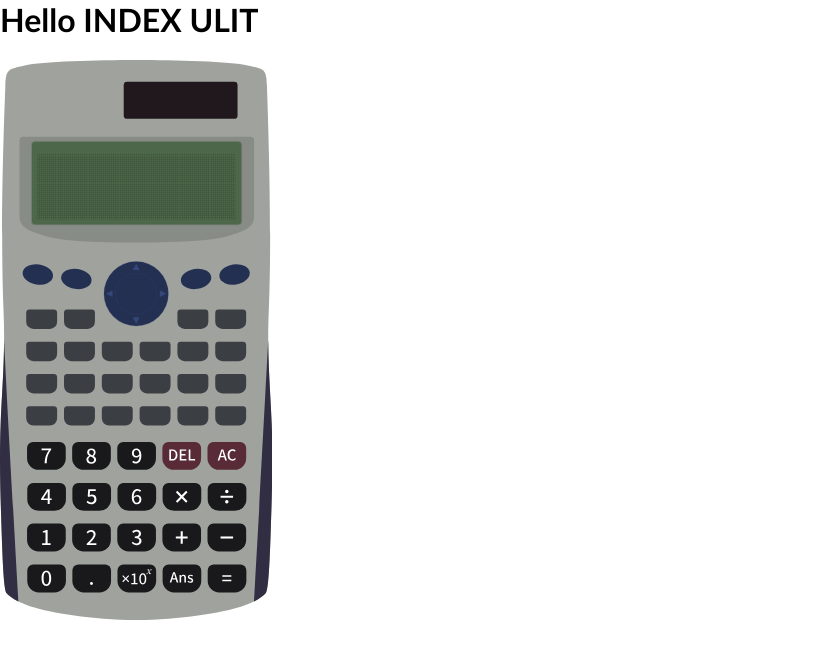
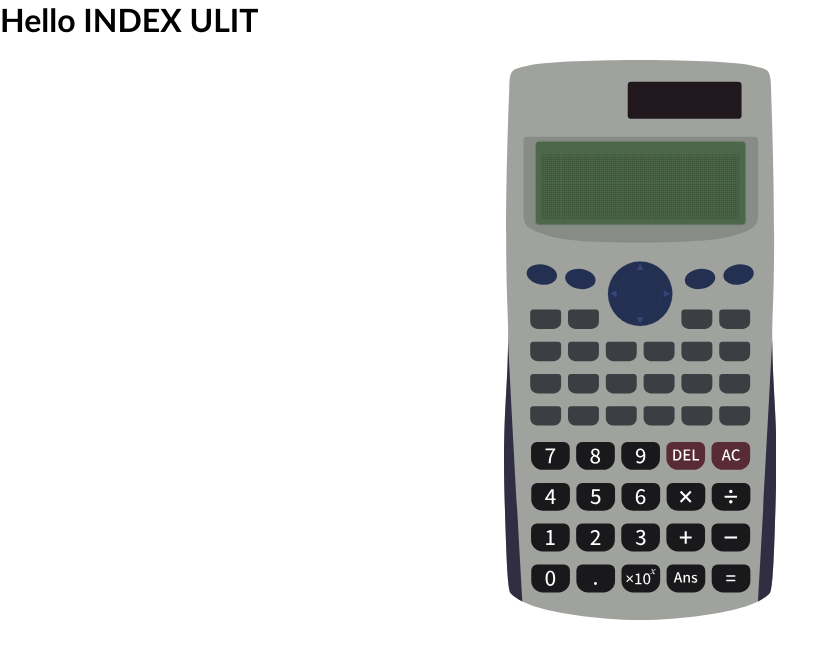
Before and after one commit to KDLT/fx-991ES, a React app: page / in a window 1280 px wide. Shown: the top 658 px of the page, without its empty margins (0-839 px from the left). Built offline with nearby package versions, Linux system fonts and the light colour scheme.

Commit message:
centered calculator preview

```diff
--- a/src/index.html
+++ b/src/index.html
@@ -7,6 +7,7 @@
 </head>
 <body>
   <div id="root"></div>
+  <div id="center-me">
     <svg id="Calc" xmlns="http://www.w3.org/2000/svg" viewBox="0 0 633.89 1303.5">
       <defs>
         <style>
@@ -3227,5 +3228,6 @@
         <ellipse id="Shift" class="cls-14" cx="138.32" cy="515.57" rx="23.41" ry="35.62" transform="translate(-442.59 556.98) rotate(-81.2)" />
       </g>
     </svg>
+  </div>
 </body>
 </html>
--- a/src/styles/_svg.scss
+++ b/src/styles/_svg.scss
@@ -5,3 +5,7 @@
 .cls-1 {
   fill: black;
 }
+
+#center-me {
+  text-align: center;
+}
```
Lines whose indentation alone changed are shown as unchanged.
